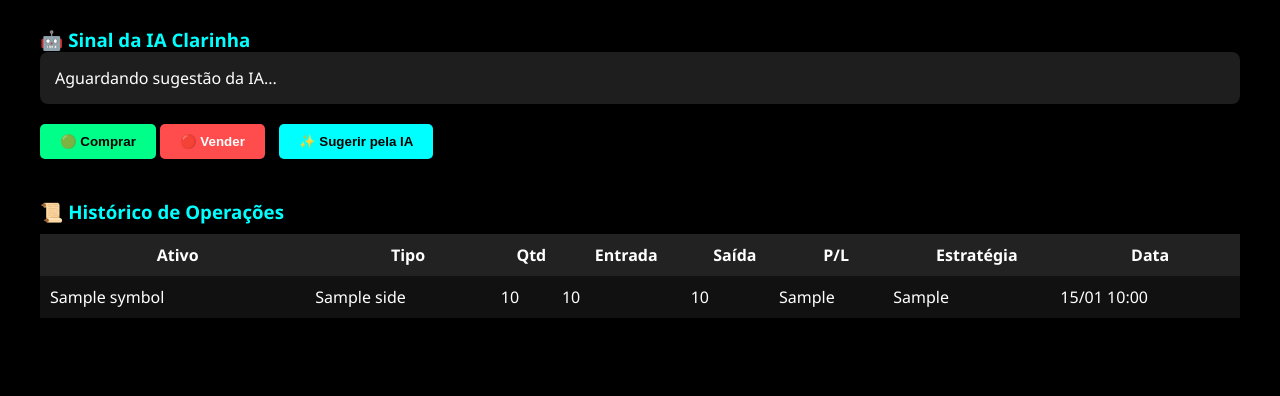
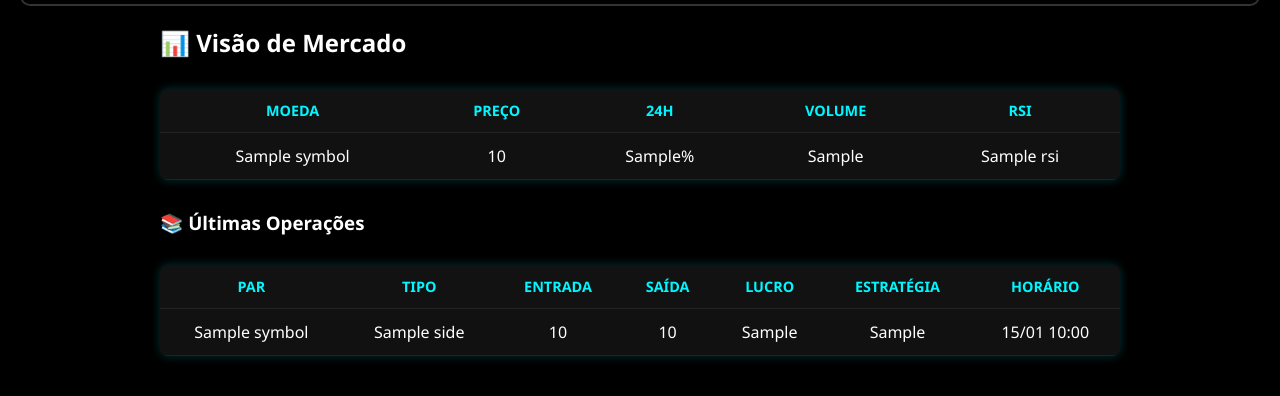
Before and after one commit to Claratrade33/Soma, a Flask app: template templates/painel_operacao.html in a window 1280 px wide. Shown: the part 511-907 px from the top of the page. Before the commit the page ends 829 px from the top, so only its background shows below. Run offline with Flask 3, Linux system fonts and the light colour scheme; tables that the repository leaves empty hold one stand-in row (values such as "Sample post"); the template is opened without the code that fills it: values that come from a table or form of the project are taken from there, most other values are stand-ins (such as "Sample title", 1, 10 or a date in 2020).

Commit message:
Atualizar o painel_operacao.html

```diff
--- a/templates/painel_operacao.html
+++ b/templates/painel_operacao.html
@@ -1,107 +1,70 @@
 {% extends "base.html" %}
-{% block title %}Painel de Operações • ClaraVerse{% endblock %}
+{% block title %}ClaraVerse • Painel Real{% endblock %}
 
 {% block content %}
-<div style="padding: 20px;">
-  <h2 style="color: #00ffff;">📈 Painel de Operações</h2>
-
-  <div style="display: flex; flex-wrap: wrap; gap: 20px; margin-top: 20px;">
-
-    <!-- Gráfico BTC/USDT -->
-    <div style="flex: 2; min-width: 400px;">
-      <iframe src="https://s.tradingview.com/widgetembed/?frameElementId=tradingview_123&symbol=BINANCE:BTCUSDT&interval=1&theme=dark&style=1&locale=br"
-              style="width: 100%; height: 400px;" frameborder="0"></iframe>
+<div class="topo">
+    <span class="logo">📈 ClaraVerse • Operação em Tempo Real</span>
+    <span class="saldo">💰 Saldo Real: {{ saldo_usdt }} USDT</span>
+    <a href="/logout" class="btn-sair">Sair</a>
 </div>
 
-    <!-- Dados da Conta -->
-    <div style="flex: 1; min-width: 300px; background: #111; padding: 20px; border-radius: 8px; box-shadow: 0 0 8px #00ffff;">
-      <h3 style="color: #00ffff;">👤 Conta</h3>
-      <p><strong>Usuário:</strong> {{ user.username }}</p>
-      <p><strong>Email:</strong> {{ user.email }}</p>
-      <p><strong>Saldo Simulado:</strong> {{ user.saldo_simulado }} USDT</p>
-      <p><strong>Total Operações:</strong> {{ user.total_trades }}</p>
-      <p><strong>Lucro/Prejuízo:</strong> {{ user.profit_loss }} USDT</p>
-      <p><strong>Taxa de Acerto:</strong> {{ user.win_rate }}%</p>
-    </div>
+<div class="grafico-tradingview">
+    <iframe src="https://s.tradingview.com/widgetembed/?frameElementId=tradingview_xxx&symbol=BINANCE:BTCUSDT&interval=1&theme=dark&style=1&locale=br"
+            frameborder="0" width="100%" height="400"></iframe>
 </div>
 
-  <!-- Ações -->
-  <div style="margin-top: 40px;">
-    <h3 style="color: #00ffff;">🤖 Sinal da IA Clarinha</h3>
-    <div id="sugestao_ia" style="background: #1e1e1e; padding: 15px; border-radius: 8px; margin-bottom: 20px;">
-      <p>Aguardando sugestão da IA...</p>
-    </div>
+<div class="container">
+    <h2>📊 Visão de Mercado</h2>
 
-    <button onclick="executarOrdem('BUY')" style="padding: 10px 20px; background-color: #00ff88; border: none; color: #000; font-weight: bold; border-radius: 5px;">🟢 Comprar</button>
-    <button onclick="executarOrdem('SELL')" style="padding: 10px 20px; background-color: #ff4d4d; border: none; color: #fff; font-weight: bold; border-radius: 5px;">🔴 Vender</button>
-    <button onclick="buscarSugestaoIA()" style="padding: 10px 20px; background-color: #00ffff; border: none; color: #000; font-weight: bold; border-radius: 5px; margin-left: 10px;">✨ Sugerir pela IA</button>
-  </div>
+    <table class="tabela">
+        <thead>
+            <tr>
+                <th>Moeda</th>
+                <th>Preço</th>
+                <th>24h</th>
+                <th>Volume</th>
+                <th>RSI</th>
+            </tr>
+        </thead>
+        <tbody>
+            {% for symbol, data in crypto_data.items() %}
+            <tr>
+                <td>{{ symbol }}</td>
+                <td>{{ data.price }}</td>
+                <td>{{ data.change_24h }}%</td>
+                <td>{{ data.volume_24h }}</td>
+                <td>{{ data.rsi }}</td>
+            </tr>
+            {% endfor %}
+        </tbody>
+    </table>
 
-  <!-- Histórico -->
-  <div style="margin-top: 40px;">
-    <h3 style="color: #00ffff;">📜 Histórico de Operações</h3>
-    {% if trades %}
-    <table style="width: 100%; background-color: #111; color: #fff; border-collapse: collapse; margin-top: 10px;">
+    <h3 style="margin-top: 30px;">📚 Últimas Operações</h3>
+    <table class="tabela">
         <thead>
-        <tr style="background-color: #222;">
-          <th style="padding: 10px;">Ativo</th>
+            <tr>
+                <th>Par</th>
                 <th>Tipo</th>
-          <th>Qtd</th>
                 <th>Entrada</th>
                 <th>Saída</th>
-          <th>P/L</th>
+                <th>Lucro</th>
                 <th>Estratégia</th>
-          <th>Data</th>
+                <th>Horário</th>
             </tr>
         </thead>
         <tbody>
             {% for trade in trades %}
             <tr>
-          <td style="padding: 10px;">{{ trade.symbol }}</td>
+                <td>{{ trade.symbol }}</td>
                 <td>{{ trade.side }}</td>
-          <td>{{ trade.quantity }}</td>
                 <td>{{ trade.entry_price }}</td>
                 <td>{{ trade.exit_price or '---' }}</td>
                 <td>{{ trade.profit_loss or '---' }}</td>
-          <td>{{ trade.strategy_used or '---' }}</td>
+                <td>{{ trade.strategy_used }}</td>
                 <td>{{ trade.timestamp.strftime('%d/%m %H:%M') }}</td>
             </tr>
             {% endfor %}
         </tbody>
     </table>
-    {% else %}
-    <p style="color: #888;">Nenhuma operação registrada.</p>
-    {% endif %}
 </div>
-</div>
-
-<script>
-  function buscarSugestaoIA() {
-    fetch('/sugerir')
-      .then(res => res.json())
-      .then(data => {
-        const div = document.getElementById('sugestao_ia');
-        div.innerHTML = `
-          <p><strong>Ação Sugerida:</strong> ${data.acao}</p>
-          <p><strong>Sinal Cósmico:</strong> ${data.sinal_cosmo.sinal} (${data.sinal_cosmo.confianca * 100}% confiança)</p>
-          <p><strong>Tendência do Oráculo:</strong> ${data.visao_oraculo.tendencia} (${data.visao_oraculo.sentimento})</p>
-        `;
-      });
-  }
-
-  function executarOrdem(tipo) {
-    fetch('/executar_ordem', {
-      method: 'POST',
-      headers: {'Content-Type': 'application/json'},
-      body: JSON.stringify({ tipo: tipo })
-    }).then(res => {
-      if (res.ok) {
-        alert('✅ Ordem executada com sucesso!');
-        location.reload();
-      } else {
-        alert('❌ Falha ao executar ordem.');
-      }
-    });
-  }
-</script>
 {% endblock %}
```
Lines whose indentation alone changed are shown as unchanged.
